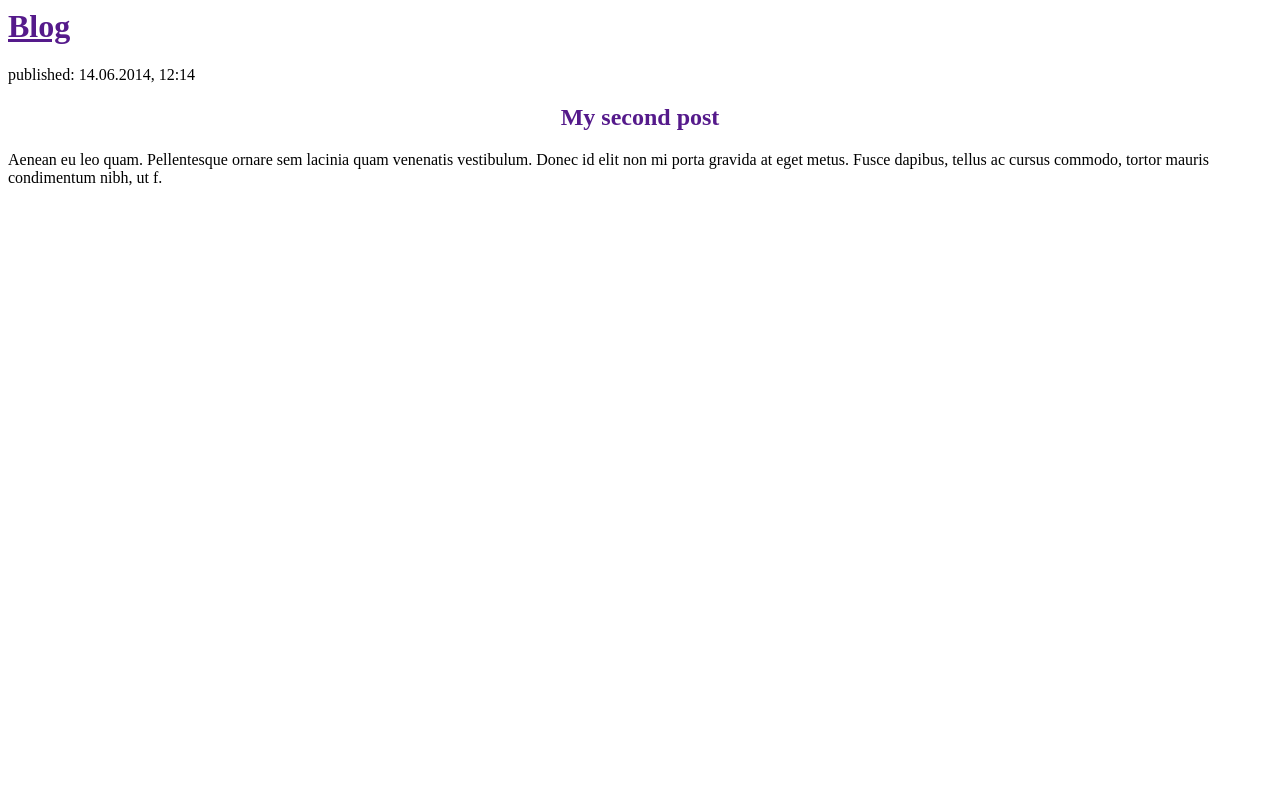
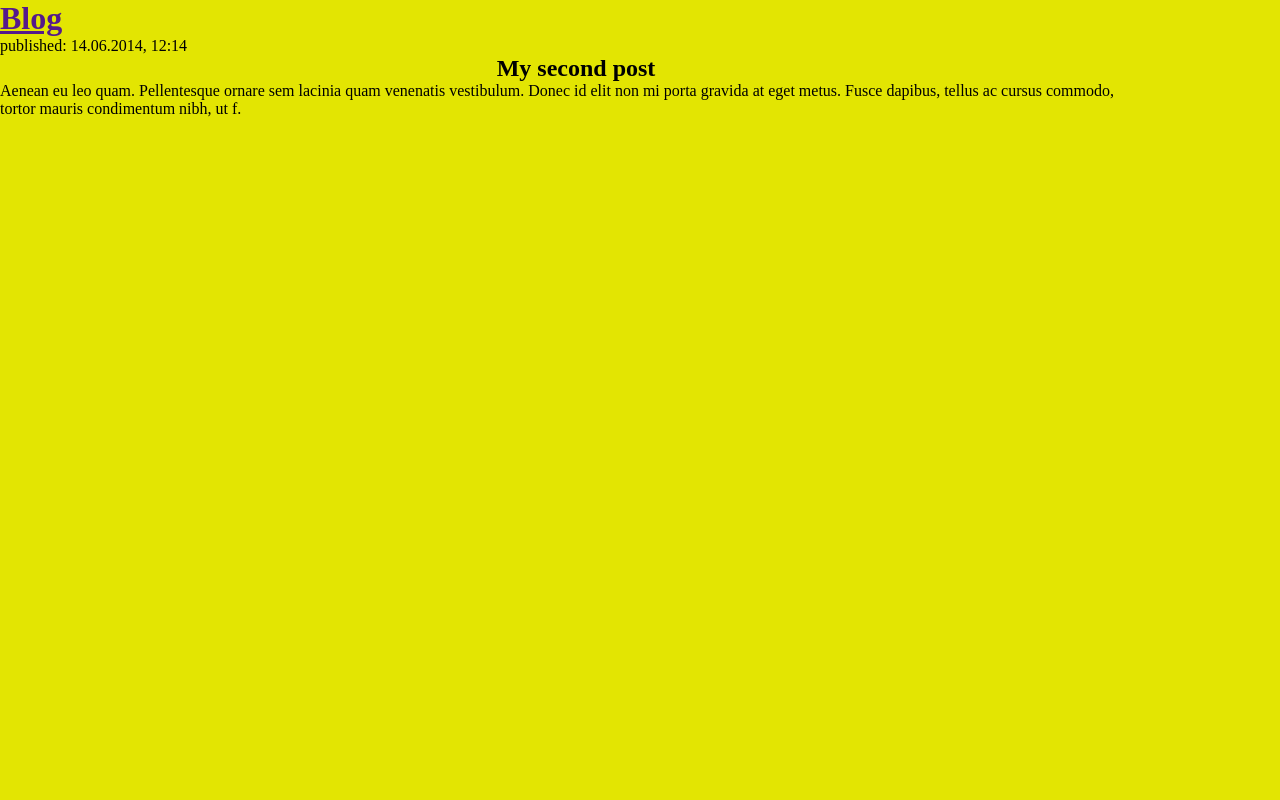
Before and after one commit to vinigrator/minidjango, a Django app: page / in a window 1280 px wide. Run offline with Django 3.2, Linux system fonts and the light colour scheme; data that the repository does not hold is empty.

Commit message:
second.1 commit

```diff
--- a/blog/templates/default.html
+++ b/blog/templates/default.html
@@ -2,9 +2,11 @@
     <head>
         <title>Blog</title>
         <style>
+          *{margin: 0; padding: 0;}
+          body {width: 90%; background-color: #e3e502;}
           h2 {text-align: center; font-size: 24px;}
-          h2 a{text-decoration: none; text-color: #000;}
-          h2 a:visited{text-decoration: none; text-color: #000;}
+          h2 a{text-decoration: none; color: #000;}
+          h2 a:visited{text-decoration: none; color: #000;}
         </style>
     </head>
     <body>
```
